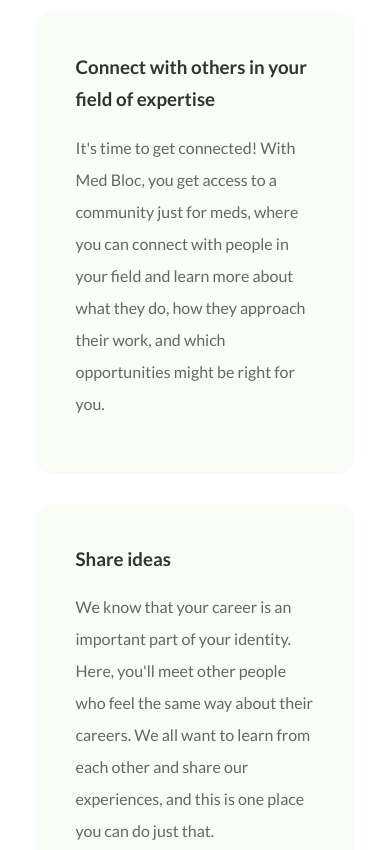
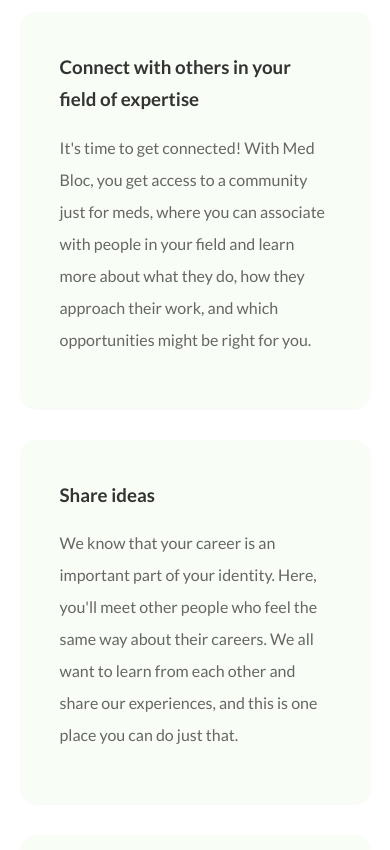
Before and after one commit to michael-salam/med-bloc, a website: page index.html in a window 390 px wide. Shown: the part 715-1565 px from the top of the page. Drawn offline with Linux system fonts and the light colour scheme.

Commit message:
Edited copy and cards breakpoint

```diff
--- a/index.html
+++ b/index.html
@@ -54,7 +54,7 @@
           <h3>Connect with others in your field of expertise</h3>
           <p>
             It's time to get connected! With Med Bloc, you get access to a
-            community just for meds, where you can connect with people in your
+            community just for meds, where you can associate with people in your
             field and learn more about what they do, how they approach their
             work, and which opportunities might be right for you.
           </p>
--- a/scss/sections/_benefits.scss
+++ b/scss/sections/_benefits.scss
@@ -7,7 +7,7 @@
         justify-content: space-between;
         // align-items: center;
 
-        @include breakpoint-down(tablet) {
+        @include breakpoint-down(laptop) {
             flex-direction: column;
         }
     }
@@ -19,6 +19,16 @@
         border-radius: 1rem;
         box-shadow: 0px 2px 5px -4px #33333333;
         transition: all 0.2s ease-in-out;
+
+        @include breakpoint-down(laptop) {
+            width: 70%;
+            margin: 1rem auto;
+        }
+
+        @include breakpoint-down(mobile-md) {
+            width: 100%;
+            margin: 1rem auto;
+        }
 
         &:hover {
             transform: scale(0.97);
```
Also changed, not shown: css/style.css, 1 other file.
